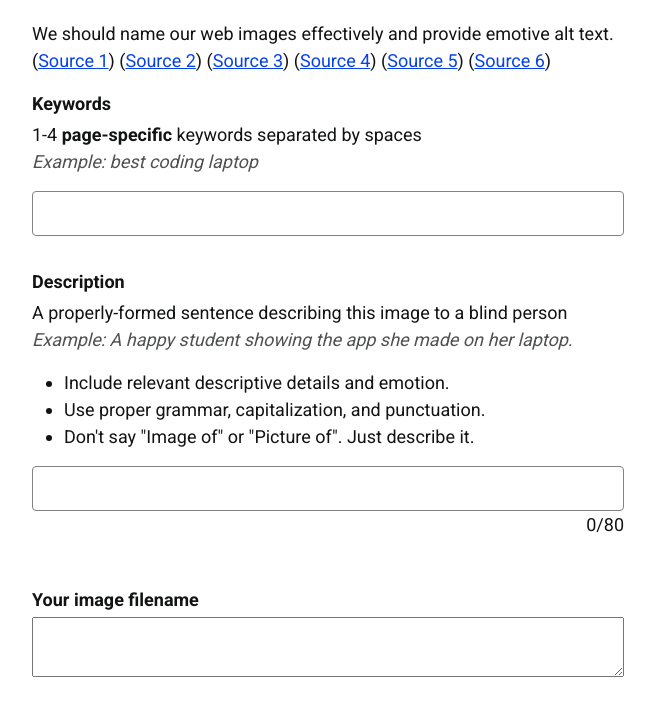
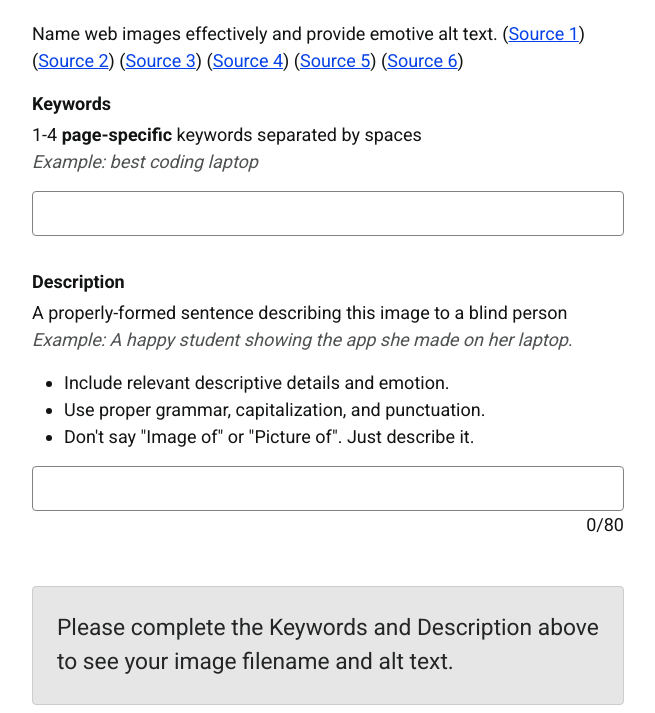
Before and after one commit to 149203/how-to-name-images, a Gatsby site: page / in a window 1280 px wide. Shown: the part 84-797 px from the top of the page, without its empty margins (312-967 px from the left). Built offline with nearby package versions, Linux system fonts and the light colour scheme; Gatsby itself is replaced by a stand-in of ours.

Commit message:
algorithm and output

```diff
--- a/package.json
+++ b/package.json
@@ -20,6 +20,7 @@
     "gatsby-plugin-preact": "^5.13.0",
     "gatsby-plugin-sass": "^4.13.0",
     "lodash": "^4.17.21",
+    "pluralize": "^8.0.0",
     "preact": "^10.5.14",
     "preact-render-to-string": "^5.1.19",
     "react": "^17.0.1",
--- a/src/components/intro.js
+++ b/src/components/intro.js
@@ -5,8 +5,7 @@ export default function Intro() {
       <>
          <h1 className="mb-5">How To Name Images</h1>
          <p>
-            We should name our web images effectively and provide emotive alt
-            text. (
+            Name web images effectively and provide emotive alt text. (
             <a
                href="https://seosherpa.com/image-seo/"
                target="_blank"
--- /dev/null
+++ b/src/components/output.js
@@ -0,0 +1,30 @@
+import * as React from "react";
+
+export default function Output({ filename, altText }) {
+   return (
+      <>
+         <label className="form-label mb-1 fw-bold" htmlFor="filename">
+            Filename
+         </label>
+         <textarea
+            readOnly
+            rows="2"
+            id="filename"
+            className="mb-6 py-2 px-4"
+            value={filename}
+         ></textarea>
+         <label className="form-label mb-1 fw-bold" htmlFor="altText">
+            Alt text
+         </label>
+         <textarea
+            readOnly
+            rows="2"
+            id="altText"
+            className="mb-6 py-2 px-4"
+            value={altText}
+         ></textarea>
+         <p className="fw-bold mb-1">Your title</p>
+         <p className="text-red fw-bold">Don't include a title!</p>
+      </>
+   );
+}
--- /dev/null
+++ b/src/components/placeholderInfoBox.js
@@ -0,0 +1,10 @@
+import * as React from "react";
+
+export default function PlaceholderInfoBox() {
+   return (
+      <div class="alert alert-gray fs-23 p-5" role="alert">
+         Please complete the Keywords and Description above to see your image
+         filename and alt text.
+      </div>
+   );
+}
--- a/src/pages/index.js
+++ b/src/pages/index.js
@@ -4,15 +4,18 @@ import Intro from "../components/intro";
 import toNormWord from "../utils/toNormWord";
 import stopWords from "../utils/stopWords";
 import toFormattedWord from "../utils/toFormattedWord";
+import Output from "../components/output";
+import PlaceholderInfoBox from "../components/placeholderInfoBox";
+import Pluralize from "pluralize";
 
 export default function IndexPage() {
    const [KeywordsInput, setKeywordsInput] = useState({
       value: "",
-      isValid: false,
+      isValid: true,
    });
    const [DescInput, setDescInput] = useState({
       value: "",
-      isValid: false,
+      isValid: true,
    });
    const [filename, setFilename] = useState("");
 
@@ -21,10 +24,18 @@ export default function IndexPage() {
       // no more than 4 separate words allowed
       return keywordsInput.trim().split(" ").length <= 4;
    };
+
    const getFilename = (keyWordsValue, DescValue) => {
-      const keyWords = keyWordsValue.split(" ");
-      const descWords = DescValue.split(" ");
-      const formattedGoWords = [...keyWords, ...descWords]
+      const keyWords = keyWordsValue
+         .split(" ")
+         .map((word) => {
+            return toNormWord(word);
+         })
+         .map((word) => {
+            return toFormattedWord(word);
+         });
+
+      const descWords = DescValue.split(" ")
          .map((word) => {
             return toNormWord(word);
          })
@@ -33,8 +44,22 @@ export default function IndexPage() {
          })
          .map((word) => {
             return toFormattedWord(word);
-         });
+         })
+         .reduce((prevArr, currWord) => {
+            const singularizedWord = Pluralize.singular(currWord);
+            const pluralizedWord = Pluralize.plural(currWord);
+            const allPrevWords = [...prevArr, ...keyWords];
+            // if the currWord is already in the arr in a singular or plural form, skip it
+            if (
+               allPrevWords.includes(singularizedWord) ||
+               allPrevWords.includes(pluralizedWord)
+            )
+               return prevArr;
+            // else, add it to the arr
+            else return [...prevArr, currWord];
+         }, []);
 
+      const formattedGoWords = [...keyWords, ...descWords];
       const uniqueWords = [...new Set(formattedGoWords)];
       return uniqueWords.filter((word) => word !== "").join("-");
    };
@@ -46,13 +71,43 @@ export default function IndexPage() {
       }));
       setFilename(getFilename(value, DescInput.value));
    };
+   const checkDescIsValid = (value) => {
+      return value.length <= 80;
+   };
    const handleDescInput = (value) => {
       setDescInput((state) => ({
          ...state,
          value,
-         isValid: true,
+         isValid: checkDescIsValid(value),
       }));
       setFilename(getFilename(KeywordsInput.value, value));
+   };
+
+   const getCharCountCss = () => {
+      const count = DescInput.value.length;
+      if (count > 80) return "text-red fw-bold";
+      return "";
+   };
+
+   const getKeywordsInputCss = () => {
+      if (KeywordsInput.isValid === false) return "is-invalid";
+      return "";
+   };
+
+   const getDescInputCss = () => {
+      if (DescInput.isValid === false) return "is-invalid";
+      return "";
+   };
+
+   const checkIsFormComplete = () => {
+      if (
+         KeywordsInput.isValid &&
+         DescInput.isValid &&
+         KeywordsInput.value !== "" &&
+         DescInput.value !== ""
+      )
+         return true;
+      return false;
    };
 
    return (
@@ -76,10 +131,17 @@ export default function IndexPage() {
                   <input
                      type="text"
                      value={KeywordsInput.value}
-                     className={`form-control mb-6`}
+                     className={`form-control ${getKeywordsInputCss()}`}
                      id="keywords"
                      onChange={(e) => handleKeywordsInput(e.target.value)}
                   />
+                  {KeywordsInput.isValid === false && (
+                     <p className={`float-end text-red fw-bold`}>
+                        Please use no more than 4 keywords.
+                     </p>
+                  )}
+
+                  <div className="clearfix mb-6"></div>
                   <label
                      htmlFor="description"
                      className="form-label mb-1 fw-bold"
@@ -106,34 +168,19 @@ export default function IndexPage() {
                   <input
                      type="text"
                      value={DescInput.value}
-                     className={`form-control`}
+                     className={`form-control ${getDescInputCss()}`}
                      id="description"
                      onChange={(e) => handleDescInput(e.target.value)}
                   />
-                  <p className="float-end">0/80</p>
+                  <p className={`float-end ${getCharCountCss()}`}>
+                     {DescInput.value.length}/80
+                  </p>
                   <div className="clearfix mb-6"></div>
-                  <label className="form-label mb-1 fw-bold" htmlFor="filename">
-                     Your image filename
-                  </label>
-                  <textarea
-                     readOnly
-                     rows="2"
-                     id="filename"
-                     className="mb-6"
-                     value={filename}
-                  ></textarea>
-                  <label className="form-label mb-1 fw-bold" htmlFor="altText">
-                     Your alt text
-                  </label>
-                  <textarea
-                     readOnly
-                     rows="2"
-                     id="altText"
-                     className="mb-6"
-                     value={DescInput.value}
-                  ></textarea>
-                  <p className="fw-bold mb-1">Your title</p>
-                  <p className="text-red fw-bold">Don't include a title!</p>
+                  {checkIsFormComplete() ? (
+                     <Output filename={filename} altText={DescInput.value} />
+                  ) : (
+                     <PlaceholderInfoBox />
+                  )}
                </div>
             </div>
          </div>
--- a/src/style/colors.scss
+++ b/src/style/colors.scss
@@ -189,29 +189,29 @@
 //    color: $color-contrast-dark !important;
 // }
 
-// /* gray */
+/* gray */
 
-// .alert-gray {
-//    color: $gray-800;
-//    background-color: $gray-050;
-//    border-color: $gray-100;
-// }
+.alert-gray {
+   color: $gray-800;
+   background-color: $gray-050;
+   border-color: $gray-100;
+}
 
-// .alert-gray .alert-link {
-//    color: $gray-800;
-// }
+.alert-gray .alert-link {
+   color: $gray-800;
+}
 
-// .alert-gray .alert-link:hover {
-//    color: $gray-900;
-//    background-color: $gray-100;
-// }
+.alert-gray .alert-link:hover {
+   color: $gray-900;
+   background-color: $gray-100;
+}
 
-// a[class*="text-gray"]:hover {
-//    background-color: $gray-050;
-//    color: $gray-800 !important;
-// }
+a[class*="text-gray"]:hover {
+   background-color: $gray-050;
+   color: $gray-800 !important;
+}
 
-// a.btn[class*="text-gray"]:hover {
-//    background-color: $gray-200;
-//    color: $color-contrast-dark !important;
-// }
+a.btn[class*="text-gray"]:hover {
+   background-color: $gray-200;
+   color: $color-contrast-dark !important;
+}
--- a/src/style/index.scss
+++ b/src/style/index.scss
@@ -14,23 +14,23 @@
 @import "~bootstrap/scss/root";
 @import "~bootstrap/scss/reboot";
 @import "~bootstrap/scss/type";
-@import "~bootstrap/scss/images";
+// @import "~bootstrap/scss/images";
 @import "~bootstrap/scss/containers";
 @import "~bootstrap/scss/grid";
 // @import "~bootstrap/scss/tables";
 @import "~bootstrap/scss/forms";
-@import "~bootstrap/scss/buttons";
-@import "~bootstrap/scss/transitions";
+// @import "~bootstrap/scss/buttons";
+// @import "~bootstrap/scss/transitions";
 // @import "~bootstrap/scss/dropdown";
 // @import "~bootstrap/scss/button-group";
-@import "~bootstrap/scss/nav";
-@import "~bootstrap/scss/navbar";
-@import "~bootstrap/scss/card";
+// @import "~bootstrap/scss/nav";
+// @import "~bootstrap/scss/navbar";
+// @import "~bootstrap/scss/card";
 // @import "~bootstrap/scss/accordion";
 // @import "~bootstrap/scss/breadcrumb";
 // @import "~bootstrap/scss/pagination";
 // @import "~bootstrap/scss/badge";
-// @import "~bootstrap/scss/alert";
+@import "~bootstrap/scss/alert";
 // @import "~bootstrap/scss/progress";
 // @import "~bootstrap/scss/list-group";
 // @import "~bootstrap/scss/close";
--- a/src/style/overrides.scss
+++ b/src/style/overrides.scss
@@ -1,3 +1,7 @@
+html {
+   overflow-y: scroll;
+}
+
 .bg-checker-dark {
    background-color: $gray-900;
    background-image: linear-gradient(
```
Also changed, not shown: 1 other file.
